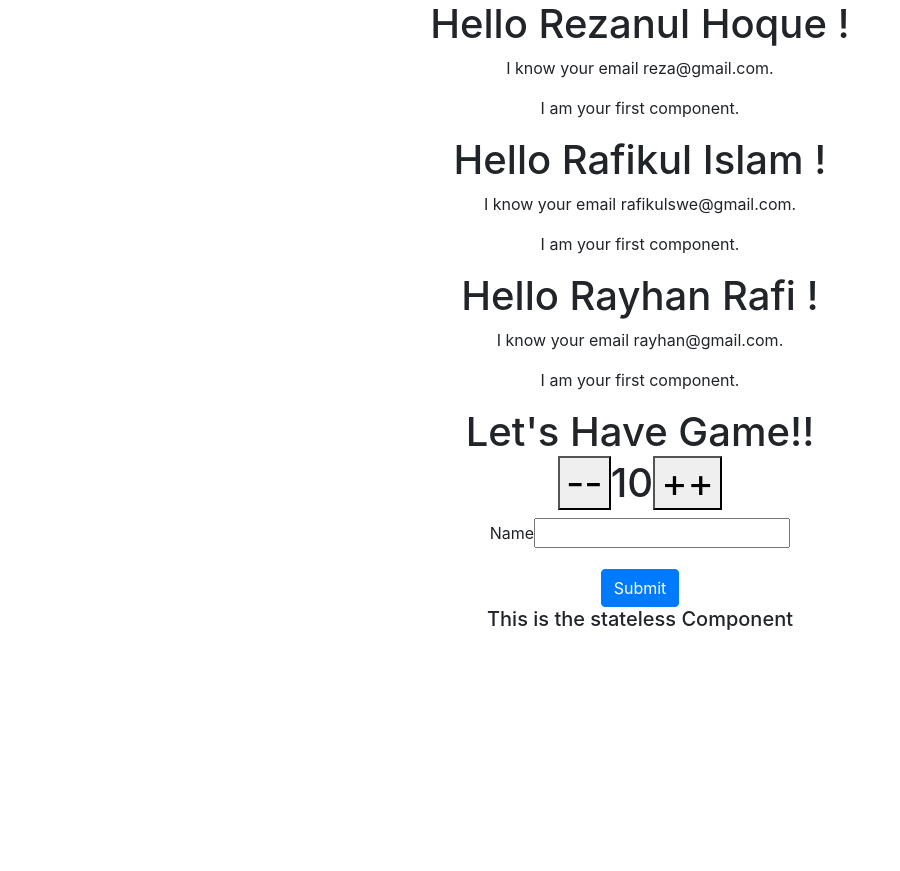
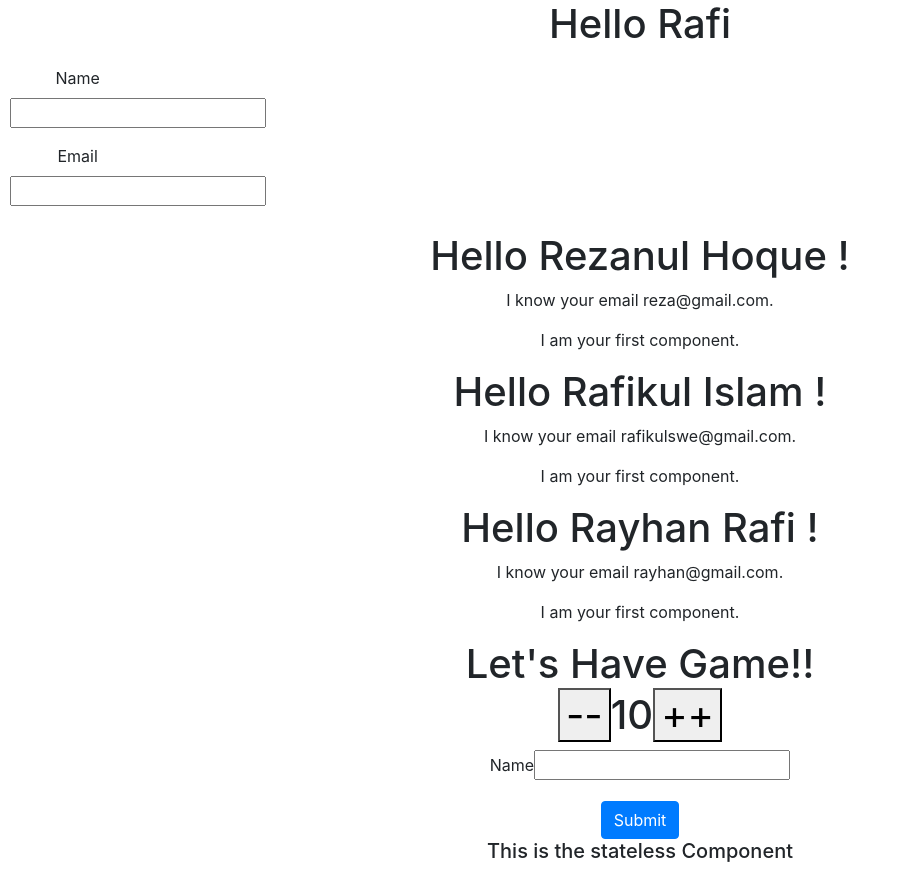
Before and after one commit to rafikulswe/React-begining, a React (Create React App) app: page / in a window 1280 px wide. Shown: the whole page, without its empty margins (0-900 px from the left). Before the commit the page ends 800 px from the top, so only its background shows below. Built offline with nearby package versions, Linux system fonts and the light colour scheme.

Commit message:
function and variable example and practice

```diff
--- a/src/components/App.js
+++ b/src/components/App.js
@@ -6,6 +6,24 @@ import Counter from './FirstCom/Counter'
 import EventHandler from './FirstCom/EventHandler'
 import Stateless from './FirstCom/Stateless'
 
+const newElement = (
+    <div className="row" style={{float:"left", padding: "10px 10px"}}>
+      <div className="col-md-6">
+        <div className="form-group">
+            <label htmlFor="username">Name</label>
+            <input type="text" id="username"/>
+        </div>
+        <div className="form-group">
+            <label htmlFor="email">Email</label>
+            <input type="text" id="email"/>
+        </div>
+      </div>
+    </div>
+)
+
+function Welcome(props) {
+    return <h1>Hello {props.name}</h1>
+}
 class App extends Component {
   state = {
     users: [
@@ -16,6 +34,12 @@ class App extends Component {
  render(){
   return (
     <div className="App">
+        <Welcome name="Rafi"/>
+        <div className="row">
+            <div className="col-md-6">
+                {newElement}
+            </div>
+        </div>
         {/* direct way without state */}
         <First name='Rezanul Hoque' email='reza@gmail.com'/>
         {/* way to using state */}
```
